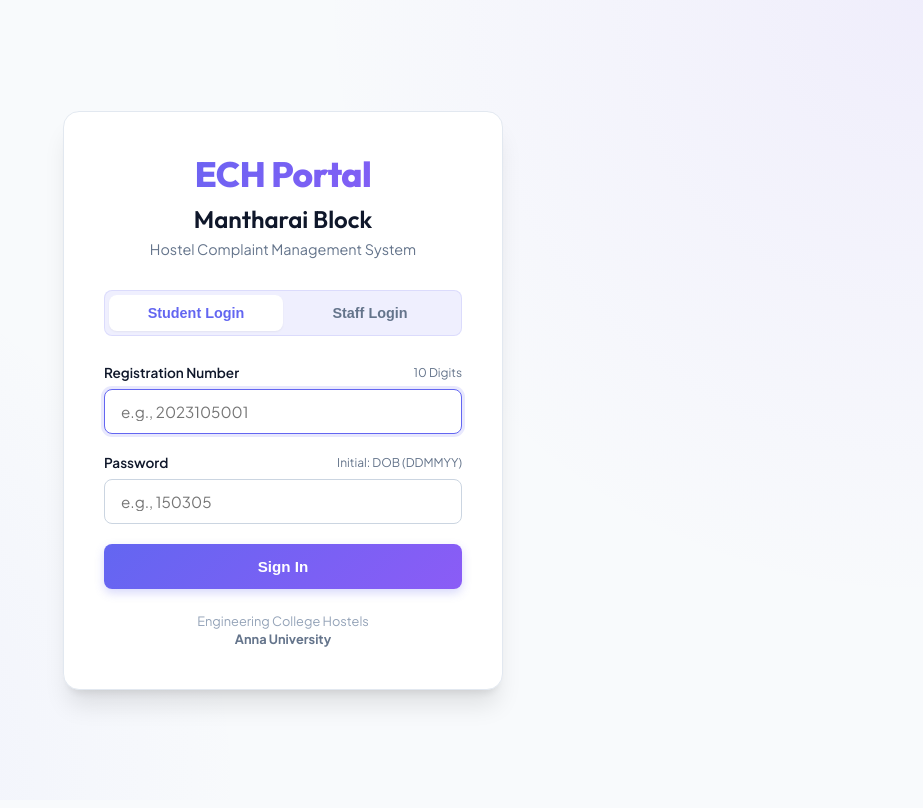
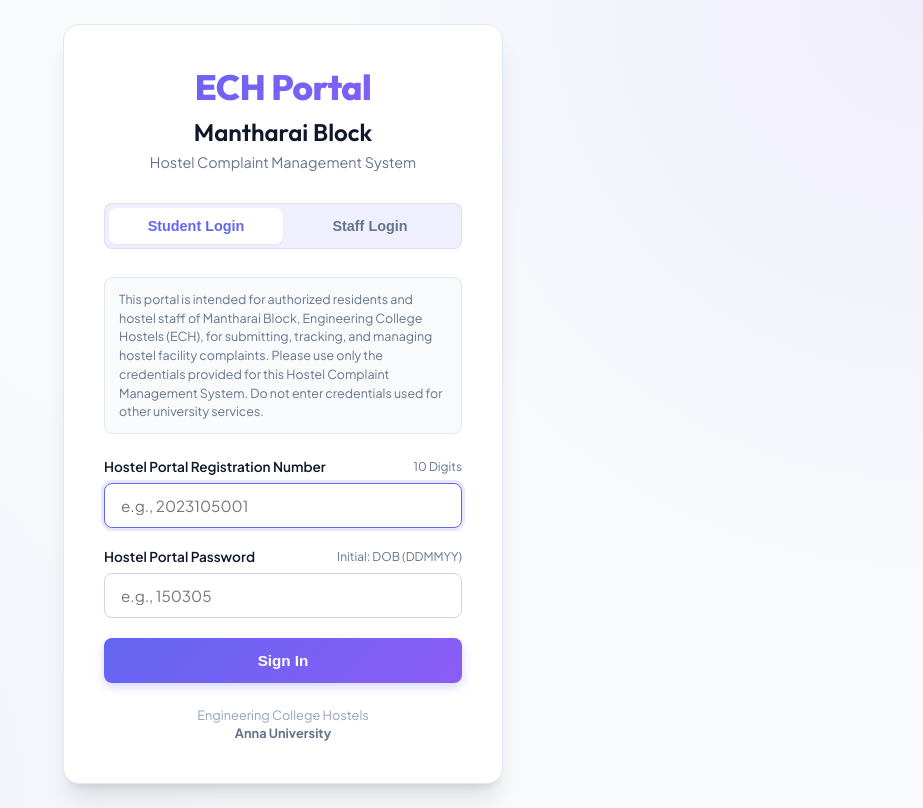
Before and after one commit to ThariqAzees/Hostel-Complaint-System, a Next.js app: page /login in a window 1280 px wide. Shown: the whole page, without its empty margins (357-1280 px from the left). Built offline with nearby package versions, Linux system fonts and the light colour scheme; no server answers.

Commit message:
feat(seo): add transparency notice and clarify credentials scope on login page

```diff
--- a/src/app/login/login-form.tsx
+++ b/src/app/login/login-form.tsx
@@ -89,10 +89,14 @@
           </button>
         </div>
 
+        <div className={styles.transparencyNotice}>
+          This portal is intended for authorized residents and hostel staff of Mantharai Block, Engineering College Hostels (ECH), for submitting, tracking, and managing hostel facility complaints. Please use only the credentials provided for this Hostel Complaint Management System. Do not enter credentials used for other university services.
+        </div>
+
         <form className={styles.form} onSubmit={handleSubmit}>
           <div className={styles.group}>
             <label htmlFor="username" className={styles.label}>
-              {tab === "student" ? "Registration Number" : "Email Address / Username"}
+              {tab === "student" ? "Hostel Portal Registration Number" : "Staff Email / Username"}
               {tab === "student" && <span className={styles.labelTip}>10 Digits</span>}
             </label>
             <input
@@ -110,7 +114,7 @@
 
           <div className={styles.group}>
             <label htmlFor="password" className={styles.label}>
-              Password
+              Hostel Portal Password
               {tab === "student" && <span className={styles.labelTip}>Initial: DOB (DDMMYY)</span>}
             </label>
             <input
--- a/src/app/login/login.module.css
+++ b/src/app/login/login.module.css
@@ -203,3 +203,15 @@
     font-size: 1.3rem;
   }
 }
+
+.transparencyNotice {
+  background: var(--background);
+  border: 1px solid var(--card-border);
+  border-radius: var(--radius-sm);
+  padding: 12px 14px;
+  font-size: 0.78rem;
+  color: var(--text-muted);
+  line-height: 1.5;
+  margin-bottom: 24px;
+  text-align: left;
+}
```
